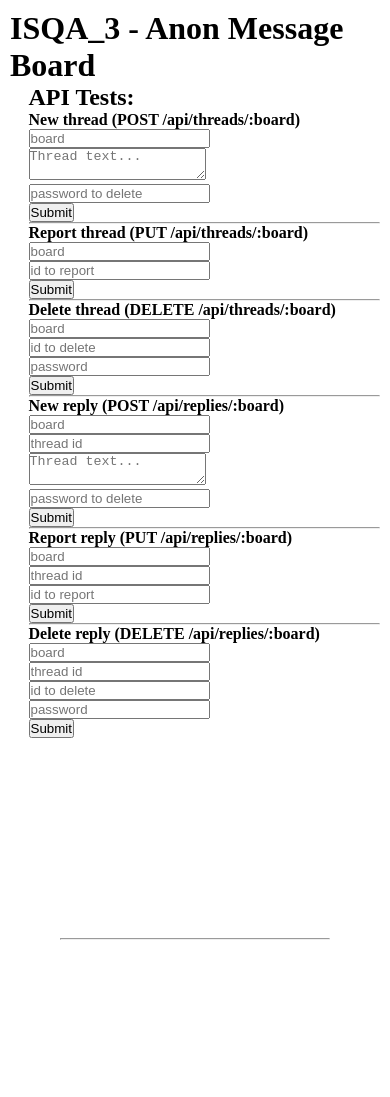
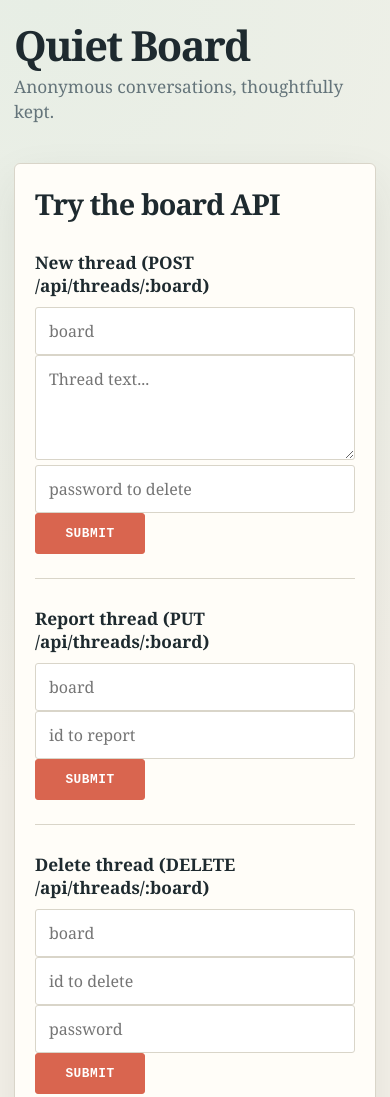
Before and after one commit to Dieu-Merci-Ndenga/anonymous-message-board, a website: page index.html in a window 390 px wide. Shown: the top 1097 px of the page. Before the commit the page ends 1000 px from the top, so only its background shows below. Drawn offline with nearby package versions, Linux system fonts and the light colour scheme; files that its build step writes are made by us from their sources.

Commit message:
modified:   README.md modified:   board.html modified:   index.html modified:   package.json modified:   server.js modified:   style.css modified:   thread.html

```diff
--- a/index.html
+++ b/index.html
@@ -1,8 +1,8 @@
 <!DOCTYPE html>
 <html>
   <head>
-    <title>Anonymous Message Board</title>
-    <meta name="description" content="freeCodeCamp project boilerplate">
+    <title>Quiet Board | Anonymous conversations</title>
+    <meta name="description" content="A calm, anonymous message board for thoughtful conversations.">
     <link id="favicon" rel="icon" href="https://cdn.freecodecamp.org/universal/favicons/favicon-32x32.png" type="image/x-icon">
     <meta charset="utf-8">
     <meta http-equiv="X-UA-Compatible" content="IE=edge">
@@ -12,11 +12,12 @@
   <body>
     <header>
       <h1>
-        ISQA_3 - Anon Message Board
+        Quiet Board
       </h1>
+      <p class="tagline">Anonymous conversations, thoughtfully kept.</p>
     </header>
-    <div id='testui' style='margin-left: 5%'>
-      <h2 style="text-align: left">API Tests:</h2>
+    <div id='testui'>
+      <h2>Try the board API</h2>
         <h4>New thread (POST /api/threads/:board)</h4>
         <form action="/api/threads/test" method="post" id="newThread">
           <input type='text' placeholder='board' id='board1' name='board' required=''><br>
@@ -68,7 +69,7 @@
           <input type="submit" value="Submit">
         </form>
     </div>
-    <hr style='margin: 50px; margin-top: 200px'>
+    <footer>Quiet Board <span>/</span> built for honest, low-pressure conversation.</footer>
     <!-- Your web-app is https, so your scripts need to be too -->
     <script src="https://code.jquery.com/jquery-2.2.1.min.js"
             integrity="sha256-gvQgAFzTH6trSrAWoH1iPo9Xc96QxSZ3feW6kem+O00="
--- a/server.js
+++ b/server.js
@@ -14,6 +14,9 @@ const runner            = require('./test-runner');
 const app = express();
 
 app.use('/public', express.static(process.cwd() + '/public'));
+app.get('/public/style.css', function (req, res) {
+  res.sendFile(process.cwd() + '/style.css');
+});
 
 app.use(cors({ origin: '*' }));
 
--- a/style.css
+++ b/style.css
@@ -1,36 +1,199 @@
+:root {
+  --ink: #1e2a2f;
+  --muted: #64747a;
+  --paper: #f4f1e9;
+  --panel: #fffdf8;
+  --line: #d9d5c9;
+  --accent: #d9654f;
+  --accent-dark: #a84234;
+  --sage: #dce8df;
+  --shadow: 0 18px 45px rgba(39, 48, 45, 0.09);
+  font-family: Georgia, 'Times New Roman', serif;
+}
+
 * {
-  margin: 0px;
-  padding: 0px;
+  box-sizing: border-box;
 }
 
 body {
-  padding: 10px;
+  min-height: 100vh;
+  margin: 0;
+  padding: 42px 22px 30px;
+  color: var(--ink);
+  background: radial-gradient(circle at 10% 0%, #e7eee5 0, transparent 35%), var(--paper);
+}
+
+header,
+#testui,
+#boardDisplay,
+footer {
+  width: min(100%, 960px);
+  margin-right: auto;
+  margin-left: auto;
+}
+
+header {
+  margin-bottom: 38px;
+}
+
+h1,
+h2,
+h3,
+p {
+  margin-top: 0;
+}
+
+h1 {
+  max-width: 720px;
+  margin-bottom: 8px;
+  font-size: clamp(2.6rem, 7vw, 5.8rem);
+  line-height: 0.95;
+  letter-spacing: -0.04em;
+}
+
+h2 {
+  margin-bottom: 8px;
+  font-size: clamp(1.8rem, 4vw, 3rem);
+  letter-spacing: -0.03em;
+}
+
+h3 {
+  margin-bottom: 18px;
+  font-size: 1.25rem;
+}
+
+.eyebrow {
+  margin-bottom: 12px;
+  color: var(--accent-dark);
+  font-family: 'Courier New', monospace;
+  font-size: 0.72rem;
+  font-weight: bold;
+  letter-spacing: 0.13em;
+  text-transform: uppercase;
+}
+
+.tagline,
+#testui > p {
+  color: var(--muted);
+  font-size: 1.08rem;
+  line-height: 1.5;
+}
+
+#testui {
+  padding: 30px;
+  border: 1px solid var(--line);
+  border-radius: 6px;
+  background: var(--panel);
+  box-shadow: var(--shadow);
+}
+
+#testui h4 {
+  margin: 28px 0 10px;
+  font-size: 1.08rem;
+}
+
+#testui hr {
+  border: 0;
+  border-top: 1px solid var(--line);
+  margin: 24px 0;
+}
+
+input,
+textarea,
+button {
+  width: 100%;
+  border: 1px solid var(--line);
+  border-radius: 3px;
+  padding: 12px 13px;
+  color: var(--ink);
+  background: #fff;
+  font: inherit;
+}
+
+textarea {
+  min-height: 105px;
+  resize: vertical;
+}
+
+input:focus,
+textarea:focus {
+  outline: 3px solid rgba(217, 101, 79, 0.2);
+  border-color: var(--accent);
+}
+
+input[type='submit'] {
+  width: auto;
+  min-width: 110px;
+  border-color: var(--accent);
+  color: #fff;
+  background: var(--accent);
+  cursor: pointer;
+  font-family: 'Courier New', monospace;
+  font-size: 0.8rem;
+  font-weight: bold;
+  letter-spacing: 0.04em;
+  text-transform: uppercase;
+}
+
+input[type='submit']:hover {
+  background: var(--accent-dark);
+}
+
+.thread {
+  margin-bottom: 20px;
+  border: 1px solid var(--line);
+  border-radius: 5px;
+  padding: 25px;
+  background: var(--panel);
+  box-shadow: var(--shadow);
+}
+
+.main {
+  border-bottom: 1px solid var(--line);
+  padding-bottom: 18px;
 }
 
 .replies {
-  margin-left: 50px;
+  margin-top: 18px;
+  margin-left: 0;
 }
 
 .reply {
-  border: 1px dotted black;
-  margin: 5px;
-  padding: 5px;
+  margin: 9px 0;
+  border-left: 3px solid var(--sage);
+  padding: 12px 15px;
+  background: #faf8f1;
 }
 
 .newReply {
-  margin: 10px 5px 10px 5px;
-}
-
-.thread {
-  border: 2px solid black;
-  padding: 5px;
-  margin-bottom: 5px;
+  margin-top: 22px;
 }
 
 .id {
-  font-size: 10.5px;
+  color: var(--muted);
+  font-family: 'Courier New', monospace;
+  font-size: 0.68rem;
+  overflow-wrap: anywhere;
 }
 
-#submitNewThread {
-  margin: 50px;
+footer {
+  padding: 28px 0 0;
+  color: var(--muted);
+  font-family: 'Courier New', monospace;
+  font-size: 0.72rem;
+  text-align: center;
 }
+
+@media (max-width: 680px) {
+  body {
+    padding: 26px 14px;
+  }
+
+  #testui {
+    padding: 20px;
+  }
+
+  .thread {
+    padding: 18px;
+  }
+}
```
Also changed, not shown: board.html (+4 -2 lines), package.json (+6 -8 lines), thread.html (+3 -2 lines), README.md.
